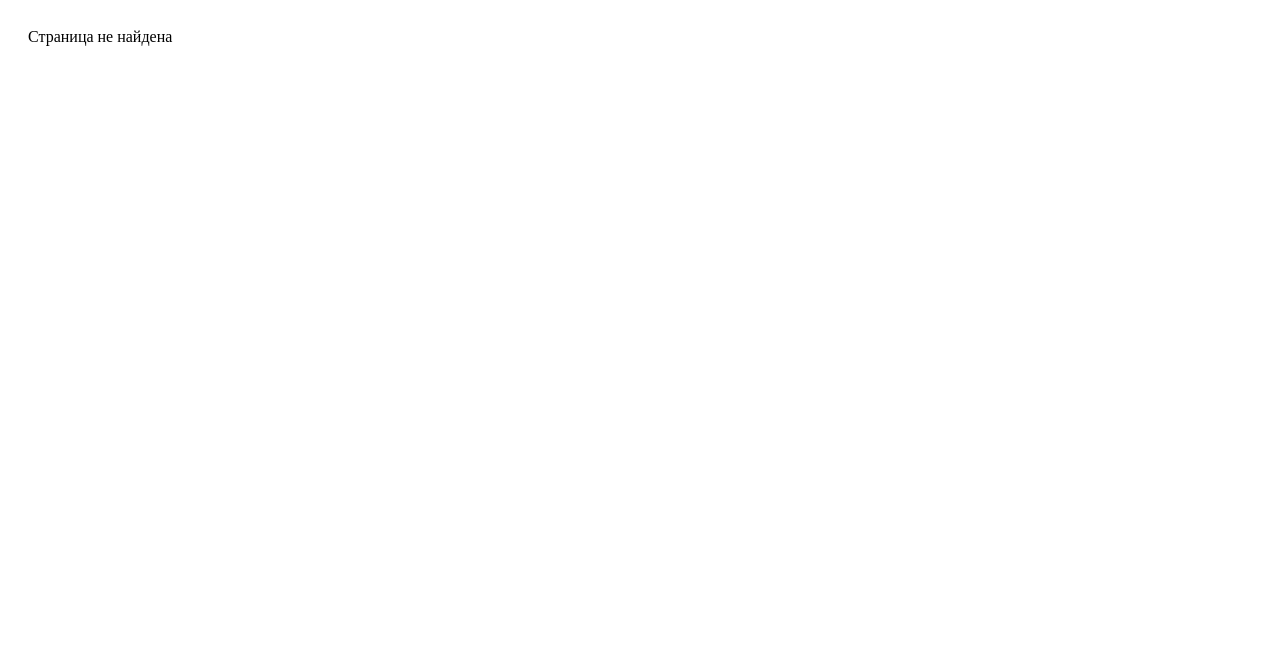
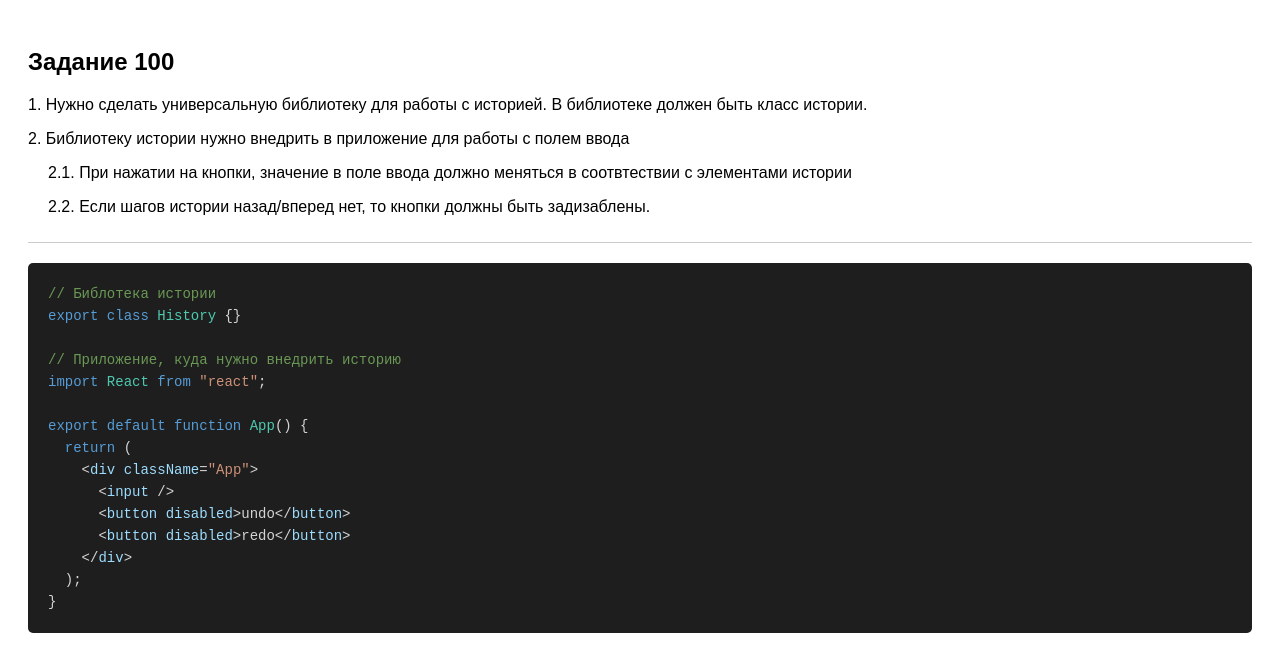
Before and after one commit to krasilnikow/CandidateInterview, a React (Vite) app: page /task100 in a window 1280 px wide. Shown: the top 672 px of the page. Built offline with nearby package versions, Linux system fonts and the light colour scheme.

Commit message:
task 100

```diff
--- a/index.html
+++ b/index.html
@@ -3,7 +3,7 @@
   <head>
     <meta charset="UTF-8" />
     <meta name="viewport" content="width=device-width, initial-scale=1.0" />
-    <title>Interview App</title>
+    <title>Задания</title>
   </head>
   <body>
     <div id="root"></div>
--- a/src/App.jsx
+++ b/src/App.jsx
@@ -3,6 +3,7 @@ import { BrowserRouter as Router, Routes, Route, Navigate } from 'react-router-d
 
 const Task1 = lazy(() => import('./tasks/task1/Task1'));
 const Task2 = lazy(() => import('./tasks/task2/Task2'));
+const Task100 = lazy(() => import('./tasks/task100/Task100'));
 
 const App = () => {
   return (
@@ -14,6 +15,7 @@ const App = () => {
               <Route path="/" element={<Navigate to="/task1" replace />} />
               <Route path="/task1" element={<Task1 />} />
               <Route path="/task2" element={<Task2 />} />
+              <Route path="/task100" element={<Task100 />} />
               <Route path="*" element={<div style={{ padding: '20px' }}>Страница не найдена</div>} />
             </Routes>
           </Suspense>
--- /dev/null
+++ b/src/tasks/task100/Task100.jsx
@@ -0,0 +1,73 @@
+import React from 'react';
+
+const Task100 = () => {
+  const rawCode = `// Библотека истории
+export class History {}
+
+// Приложение, куда нужно внедрить историю
+import React from "react";
+
+export default function App() {
+  return (
+    <div className="App">
+      <input />
+      <button disabled>undo</button>
+      <button disabled>redo</button>
+    </div>
+  );
+}`;
+
+  const highlight = (code) => {
+    const rules = [
+      { color: '#6a9955', regex: /(\/\/.*)/ },
+      { color: '#ce9178', regex: /("(?:[^"\\]|\\.)*"|'(?:[^'\\]|\\.)*')/ },
+      { color: '#569cd6', regex: /\b(export|class|import|from|default|function|return|const|let|var)\b/ },
+      { color: '#9cdcfe', regex: /\b(div|input|button|className|disabled)\b/ },
+      { color: '#4ec9b0', regex: /\b(App|History|React)\b/ }
+    ];
+
+    const combined = new RegExp(rules.map(r => r.regex.source).join('|'), 'g');
+
+    return code
+      .replace(/&/g, '&amp;')
+      .replace(/</g, '&lt;')
+      .replace(/>/g, '&gt;')
+      .replace(combined, (match, p1, p2, p3, p4, p5) => {
+        if (p1) return `<span style="color: #6a9955;">${p1}</span>`;
+        if (p2) return `<span style="color: #ce9178;">${p2}</span>`;
+        if (p3) return `<span style="color: #569cd6;">${p3}</span>`;
+        if (p4) return `<span style="color: #9cdcfe;">${p4}</span>`;
+        if (p5) return `<span style="color: #4ec9b0;">${p5}</span>`;
+        return match;
+      });
+  };
+
+  return (
+    <div style={{ padding: '20px', fontFamily: 'sans-serif' }}>
+      <header style={{ marginBottom: '20px', borderBottom: '1px solid #ccc', paddingBottom: '10px' }}>
+        <h2>Задание 100</h2>
+        <p>1. Нужно сделать универсальную библиотеку для работы с историей. В библиотеке должен быть класс истории.</p>
+        <p>2. Библиотеку истории нужно внедрить в приложение для работы с полем ввода</p>
+        <p style={{ marginLeft: '20px' }}>2.1. При нажатии на кнопки, значение в поле ввода должно меняться в соотвтествии с элементами истории</p>
+        <p style={{ marginLeft: '20px' }}>2.2. Если шагов истории назад/вперед нет, то кнопки должны быть задизаблены.</p>
+      </header>
+
+      <main>
+        <pre style={{
+          backgroundColor: '#1e1e1e',
+          color: '#d4d4d4',
+          padding: '20px',
+          borderRadius: '5px',
+          overflowX: 'auto',
+          fontSize: '14px',
+          lineHeight: '1.5',
+          fontFamily: 'Consolas, Monaco, "Andale Mono", "Ubuntu Mono", monospace'
+        }}>
+          <code dangerouslySetInnerHTML={{ __html: highlight(rawCode) }} />
+        </pre>
+      </main>
+    </div>
+  );
+};
+
+export default Task100;
```
